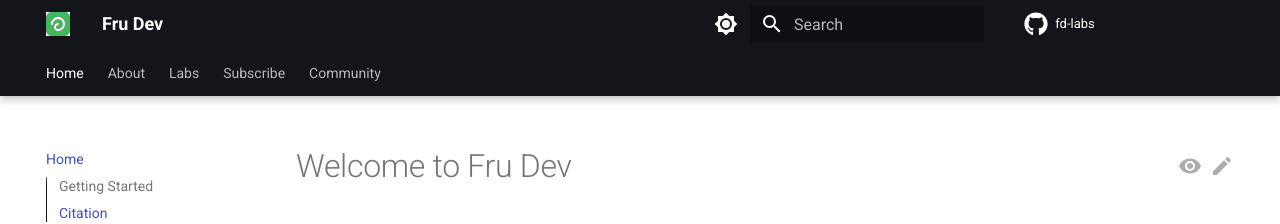
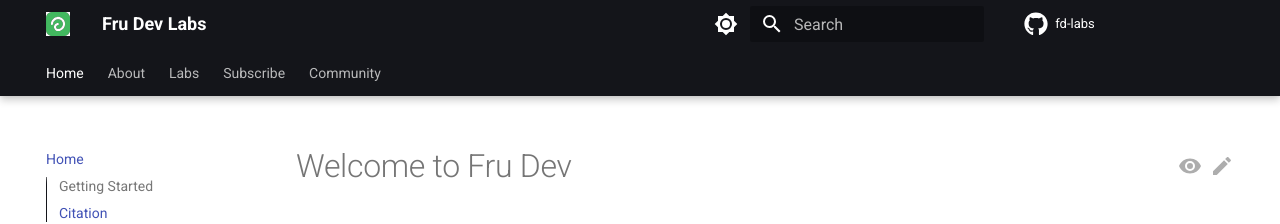
Before and after one commit to frulouis/fd-docs, an MkDocs documentation site: the page built from docs/index.md, in a window 1280 px wide. Shown: the top 224 px of the page. Built offline with MkDocs 1.6.1 and Material for MkDocs 9.7.7, drawn with Linux system fonts in a browser that asks for light colours; comment, search, counter and statistics services are not loaded.

Commit message:
Add favicon and update site title
- Added favicon using the same logo.svg file
- Updated site name from 'Fru Dev' to 'Fru Dev Labs'
- Logo now appears as both header logo and browser favicon
- Improved branding consistency across the site

```diff
--- a/mkdocs.yml
+++ b/mkdocs.yml
@@ -1,4 +1,4 @@
-site_name: Fru Dev
+site_name: Fru Dev Labs
 site_description: Comprehensive tutorials and guides for data science, AI, and development
 site_author: Fru Dev
 site_url: https://fd-tutorials.com
@@ -13,6 +13,7 @@ theme:
   name: material
   custom_dir: overrides
   logo: assets/images/logo.svg
+  favicon: assets/images/logo.svg
   icon:
     repo: fontawesome/brands/github
   features:
```
